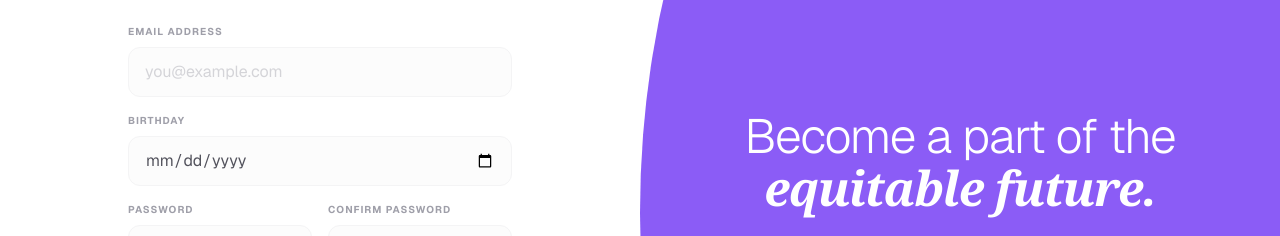
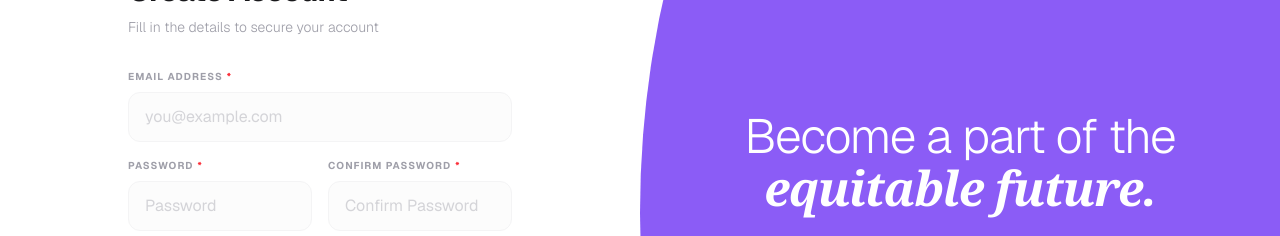
Before and after one commit to nathsuki73/gadvance, a Next.js app: page /auth/signup in a window 1280 px wide. Shown: the part 187-423 px from the top of the page. Built offline with nearby package versions, Linux system fonts and the light colour scheme; no server answers.

Commit message:
feat: update styling to use primary color and add required indicators for form fields

```diff
--- a/app/(public)/(pages)/community/page.tsx
+++ b/app/(public)/(pages)/community/page.tsx
@@ -5,7 +5,7 @@ import { Users, Sparkles, MessageSquare, ArrowRight } from "lucide-react";
 
 const CommunityPage = () => {
   return (
-    <main className="min-h-screen bg-white font-sans text-zinc-900 selection:bg-sky-100 selection:text-[#00aeef]">
+    <main className="min-h-screen bg-white font-sans text-zinc-900 selection:bg-sky-100 selection:text-primary">
 
       {/* Section 1: Hero - Right Aligned starting section */}
       <section className="relative py-32 sm:py-48 overflow-hidden">
@@ -16,11 +16,11 @@ const CommunityPage = () => {
 
           {/* the starting text on the right side */}
           <div className="lg:w-1/2 text-center lg:text-left">
-            <h2 className="text-sm font-bold uppercase tracking-[0.3em] text-[#00aeef] mb-8">
+            <h2 className="text-sm font-bold uppercase tracking-[0.3em] text-primary mb-8">
               community
             </h2>
             <h1 className="text-4xl md:text-7xl font-light tracking-tight text-zinc-900 leading-[1.1]">
-              growing <span className="font-semibold italic font-serif text-[#00aeef]">together.</span>
+              growing <span className="font-semibold italic font-serif text-primary">together.</span>
             </h1>
             <p className="mt-12 text-xl text-zinc-500 font-light leading-relaxed lowercase max-w-xl mx-auto lg:mx-0">
               gadvance is more than a learning platform; it is a collective of
@@ -28,7 +28,7 @@ const CommunityPage = () => {
               to dismantling gender barriers in the philippines.
             </p>
             <div className="mt-12 flex justify-center lg:justify-start">
-              <button className="group flex items-center gap-3 rounded-full bg-[#00aeef] px-8 py-4 text-white transition-all hover:bg-[#0096ce] hover:shadow-lg hover:shadow-sky-100">
+              <button className="group flex items-center gap-3 rounded-full bg-primary px-8 py-4 text-white transition-all hover:bg-[#0096ce] hover:shadow-lg hover:shadow-sky-100">
                 <span className="font-medium lowercase">join the collective</span>
                 <ArrowRight size={18} className="transition-transform group-hover:translate-x-1" />
               </button>
@@ -49,7 +49,7 @@ const CommunityPage = () => {
                {/* decorative floating card */}
                <div className="absolute bottom-10 right-10 bg-white p-6 rounded-2xl shadow-xl shadow-zinc-200/50 border border-zinc-50 animate-bounce-slow">
                   <div className="flex items-center gap-3">
-                    <div className="h-2 w-2 rounded-full bg-[#00aeef]" />
+                    <div className="h-2 w-2 rounded-full bg-primary" />
                     <span className="text-xs font-bold text-zinc-800 lowercase">500+ active members</span>
                   </div>
                </div>
@@ -64,7 +64,7 @@ const CommunityPage = () => {
           <div className="max-w-3xl mx-auto mb-24">
             <h2 className="text-xs font-bold uppercase tracking-[0.3em] text-zinc-400 mb-6">the network</h2>
             <h3 className="text-3xl md:text-5xl font-light tracking-tight text-zinc-900 lowercase">
-              designed for <span className="italic font-serif text-[#00aeef]">collaborative advocacy.</span>
+              designed for <span className="italic font-serif text-primary">collaborative advocacy.</span>
             </h3>
           </div>
 
@@ -93,11 +93,11 @@ const CommunityPage = () => {
         <div className="container mx-auto px-8 text-center max-w-4xl">
           <div className="inline-flex items-center gap-4 mb-12">
             <div className="h-px w-8 bg-zinc-200" />
-            <Users size={20} className="text-[#00aeef]" />
+            <Users size={20} className="text-primary" />
             <div className="h-px w-8 bg-zinc-200" />
           </div>
           <h2 className="text-4xl md:text-6xl font-light tracking-tight text-zinc-900 leading-tight lowercase mb-12">
-            your voice is the <span className="text-[#00aeef] font-medium">missing piece.</span>
+            your voice is the <span className="text-primary font-medium">missing piece.</span>
           </h2>
           <p className="text-xl text-zinc-500 font-light lowercase leading-relaxed mb-12">
              gadvance is built on the shared experiences of its members. by joining, you contribute to a growing data-driven movement that informs our 2026 curriculum and institutional audits.
@@ -118,7 +118,7 @@ const CommunityPage = () => {
 
 const CommunityItem = ({ icon, title, desc }: { icon: React.ReactNode; title: string; desc: string }) => (
   <div className="flex flex-col items-center space-y-6">
-    <div className="h-14 w-14 rounded-full bg-white border border-zinc-100 shadow-sm flex items-center justify-center text-[#00aeef]">
+    <div className="h-14 w-14 rounded-full bg-white border border-zinc-100 shadow-sm flex items-center justify-center text-primary">
       {icon}
     </div>
     <h4 className="text-xl font-semibold text-zinc-900 lowercase">{title}</h4>
--- a/app/(public)/_components/header/NavLink.tsx
+++ b/app/(public)/_components/header/NavLink.tsx
@@ -10,11 +10,10 @@ export function NavLink({ href, children }: NavLinkProps) {
   return (
     <Link
       href={href}
-      className="group relative py-1 text-sm font-medium text-zinc-600 transition-colors hover:text-black"
+      className="group relative py-1 text-sm font-medium text-zinc-600 transition-all duration-200 "
     >
       {children}
-      {/* The Minimal Line Slider */}
-      <span className="absolute inset-x-0 -bottom-1 h-0.5 origin-left scale-x-0 bg-[#00A9D1] transition-transform duration-300 ease-out group-hover:scale-x-100" />
+      <span className="absolute inset-x-0 -bottom-1 h-0.5 origin-left scale-x-0 bg-primary transition-transform duration-300 ease-out group-hover:scale-x-100" />
     </Link>
   );
 }
--- a/app/(public)/_components/header/PublicHeader.tsx
+++ b/app/(public)/_components/header/PublicHeader.tsx
@@ -144,7 +144,7 @@ export default function PublicHeader() {
       {/* EXPANDABLE MOBILE/TABLET MENU */}
       <div className={`
         overflow-hidden transition-all duration-300 ease-in-out xl:hidden
-        ${showMobileMenu ? "max-h-[500px] opacity-100 mt-4" : "max-h-0 opacity-0"}
+        ${showMobileMenu ? "max-h-125 opacity-100 mt-4" : "max-h-0 opacity-0"}
       `}>
         <nav className="flex flex-col gap-2 border-t border-zinc-100 pt-4">
 
--- a/app/(public)/_components/header/SearchBar.tsx
+++ b/app/(public)/_components/header/SearchBar.tsx
@@ -6,18 +6,13 @@ export function SearchBar() {
   return (
     <div className="relative group w-full max-w-[400px] ">
       <div className="absolute inset-y-0 left-3 flex items-center pointer-events-none">
-        <Search className="h-4 w-4 text-zinc-400 group-focus-within:text-[#00aeef] transition-colors" />
+        <Search className="h-4 w-4 text-zinc-400 group-focus-within:text-primary transition-colors" />
       </div>
       <input
         type="text"
         placeholder="Search for courses..."
-        className="w-full bg-zinc-100/50 border border-transparent rounded-full py-2 pl-10 pr-4 text-sm outline-none transition-all focus:bg-white focus:border-[#00aeef]/30 focus:ring-4 focus:ring-[#00aeef]/10 placeholder:text-zinc-500"
+        className="w-full bg-zinc-100/50 border border-transparent rounded-full py-2 pl-10 pr-4 text-sm outline-none transition-all focus:bg-white focus:border-primary/30 focus:ring-4 focus:ring-primary/10 placeholder:text-zinc-500"
       />
-      <div className="absolute inset-y-0 right-3 flex items-center pointer-events-none">
-        <kbd className="hidden sm:inline-block px-1.5 py-0.5 text-[10px] font-medium text-zinc-400 bg-white border border-zinc-200 rounded-md">
-          ⌘K
-        </kbd>
-      </div>
     </div>
   );
 }
--- a/app/auth/signup/page.tsx
+++ b/app/auth/signup/page.tsx
@@ -153,6 +153,7 @@ const SignUp = () => {
                 <div>
                   <label className="block text-[10px] font-bold text-zinc-400 mb-2 uppercase tracking-widest">
                     Email Address
+                    <span className="text-red-500 ml-1">*</span>
                   </label>
                   <input
                     name="email"
@@ -171,32 +172,12 @@ const SignUp = () => {
                   )}
                 </div>
 
-                {/* 🎯 FIX: Birthday Input Component Field */}
-                <div>
-                  <label className="block text-[10px] font-bold text-zinc-400 mb-2 uppercase tracking-widest">
-                    Birthday
-                  </label>
-                  <input
-                    name="birthday"
-                    type="date"
-                    value={formData.birthday}
-                    onChange={handleInputChange}
-                    className={`w-full px-4 py-3 rounded-xl border ${
-                      errors.birthday ? "border-red-400" : "border-zinc-100"
-                    } focus:outline-none focus:ring-4 focus:ring-sky-50/50 focus:border-[#00A8CC] transition-all text-zinc-600 placeholder-zinc-300 bg-zinc-50/50`}
-                  />
-                  {errors.birthday && (
-                    <p className="text-[9px] text-red-500 font-bold mt-1.5 uppercase tracking-wider">
-                      {errors.birthday}
-                    </p>
-                  )}
-                </div>
-
                 {/* Password Grid */}
                 <div className="grid grid-cols-1 sm:grid-cols-2 gap-4">
                   <div>
                     <label className="block text-[10px] font-bold text-zinc-400 mb-2 uppercase tracking-widest">
                       Password
+                      <span className="text-red-500 ml-1">*</span>
                     </label>
                     <input
                       name="password"
@@ -212,6 +193,7 @@ const SignUp = () => {
                   <div>
                     <label className="block text-[10px] font-bold text-zinc-400 mb-2 uppercase tracking-widest">
                       Confirm Password
+                      <span className="text-red-500 ml-1">*</span>
                     </label>
                     <input
                       name="confirmPassword"
--- a/app/onboarding/page.tsx
+++ b/app/onboarding/page.tsx
@@ -134,6 +134,7 @@ const OnboardingPageOne = () => {
             <div>
               <label className="block text-[10px] font-bold text-zinc-400 mb-2 uppercase tracking-widest">
                 Date of Birth
+                <span className="text-red-500 ml-1">*</span>
               </label>
               <input
                 name="birthday"
```
